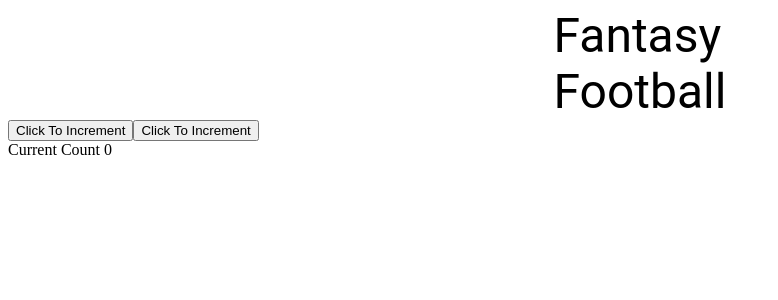
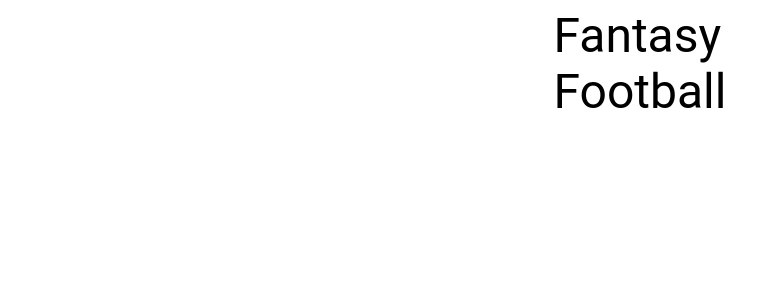
Before and after one commit to oisinf/ff, a React (Create React App) app in the folder ff/: page / in a window 1280 px wide. Shown: the top 300 px of the page, without its empty margins (0-778 px from the left). Built offline with nearby package versions, Linux system fonts and the light colour scheme.

Commit message:
Bypass cors with proxy

```diff
--- a/ff/package.json
+++ b/ff/package.json
@@ -10,6 +10,7 @@
     "@types/react-dom": "16.9.1",
     "@types/react-redux": "^7.1.4",
     "@types/styled-components": "^4.1.19",
+    "axios": "^0.19.0",
     "eslint": "^6.5.1",
     "eslint-config-prettier": "^6.4.0",
     "eslint-plugin-prettier": "^3.1.1",
--- a/ff/src/Components/FFList/FFList.tsx
+++ b/ff/src/Components/FFList/FFList.tsx
@@ -1,23 +1,11 @@
-import React, {useReducer} from "react";
-import reducer from "./reducer";
-import {INITIAL_STATE} from "./constants";
+import React, {useEffect} from "react";
+import {getFantasyFootballData} from "./actions";
+
 const FFList = () => {
-  const [state, dispatch] = useReducer(reducer, INITIAL_STATE);
-  return (
-    <>
-      <button
-        onClick={() => dispatch({type: "INCREMENT", payload: state.count})}
-      >
-        Click To Increment
-      </button>
-      <button
-        onClick={() => dispatch({type: "DECREMENT", payload: state.count})}
-      >
-        Click To Increment
-      </button>
-      <div>Current Count {state.count}</div>
-    </>
-  );
+  useEffect(() => {
+    getFantasyFootballData();
+  }, []);
+  return <></>;
 };
 
 export default FFList;
--- /dev/null
+++ b/ff/src/Components/FFList/actions.ts
@@ -0,0 +1 @@
+export const getFantasyFootballData = () => {};
--- a/ff/src/Components/FFList/constants.ts
+++ /dev/null
@@ -1,11 +0,0 @@
-export interface FFListState {
-  count: number;
-}
-
-export type FFAction =
-  | {type: "INCREMENT"; payload: number}
-  | {type: "DECREMENT"; payload: number};
-
-export const INITIAL_STATE: FFListState = {
-  count: 0
-};
--- a/ff/src/Components/FFList/reducer.ts
+++ /dev/null
@@ -1,15 +0,0 @@
-import {FFListState, FFAction} from "./constants";
-
-export default (state: FFListState, action: FFAction) => {
-  switch (action.type) {
-    case "INCREMENT": {
-      return {...state, count: action.payload + 1};
-    }
-    case "DECREMENT": {
-      return {...state, count: action.payload - 1};
-    }
-    default: {
-      return {...state};
-    }
-  }
-};
```
Also changed, not shown: 1 other file (tests, documents, lock files or other folders).
